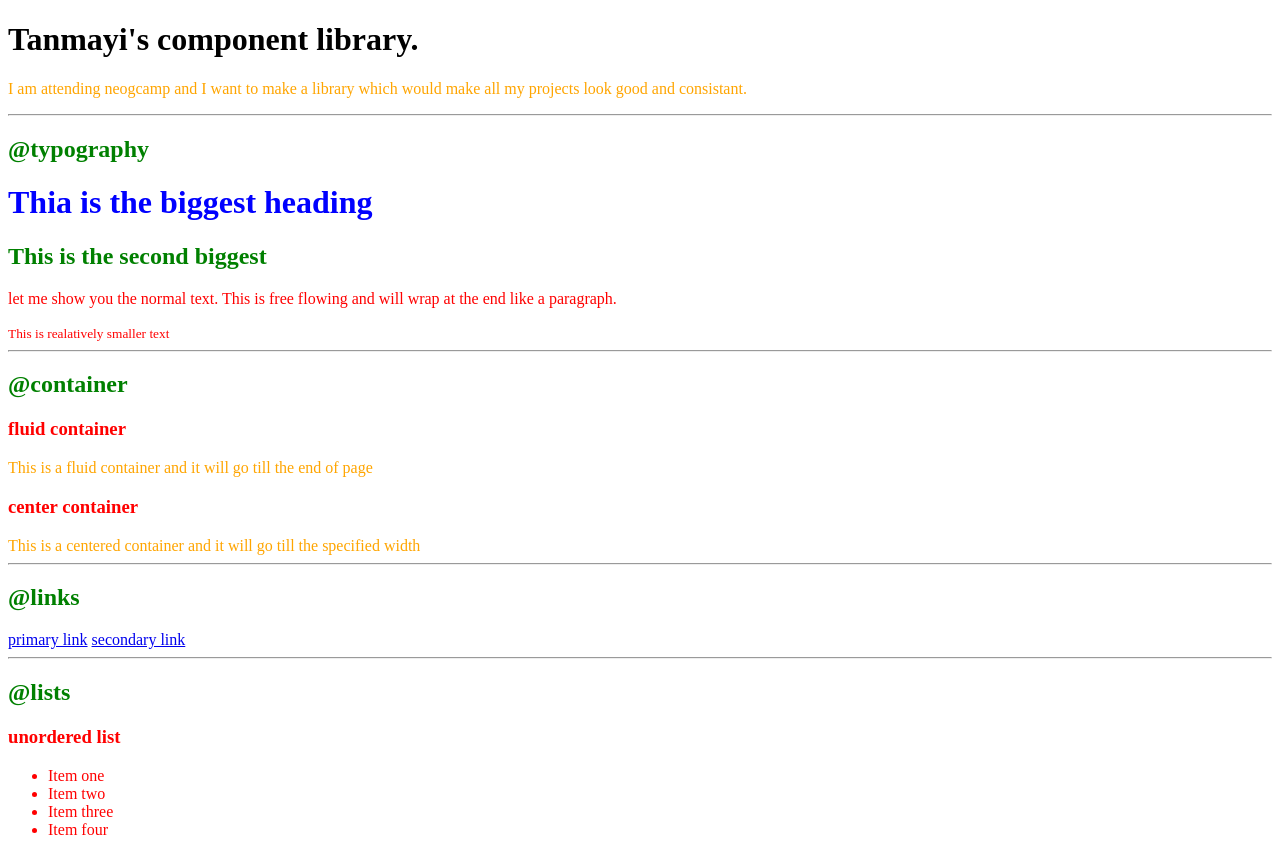
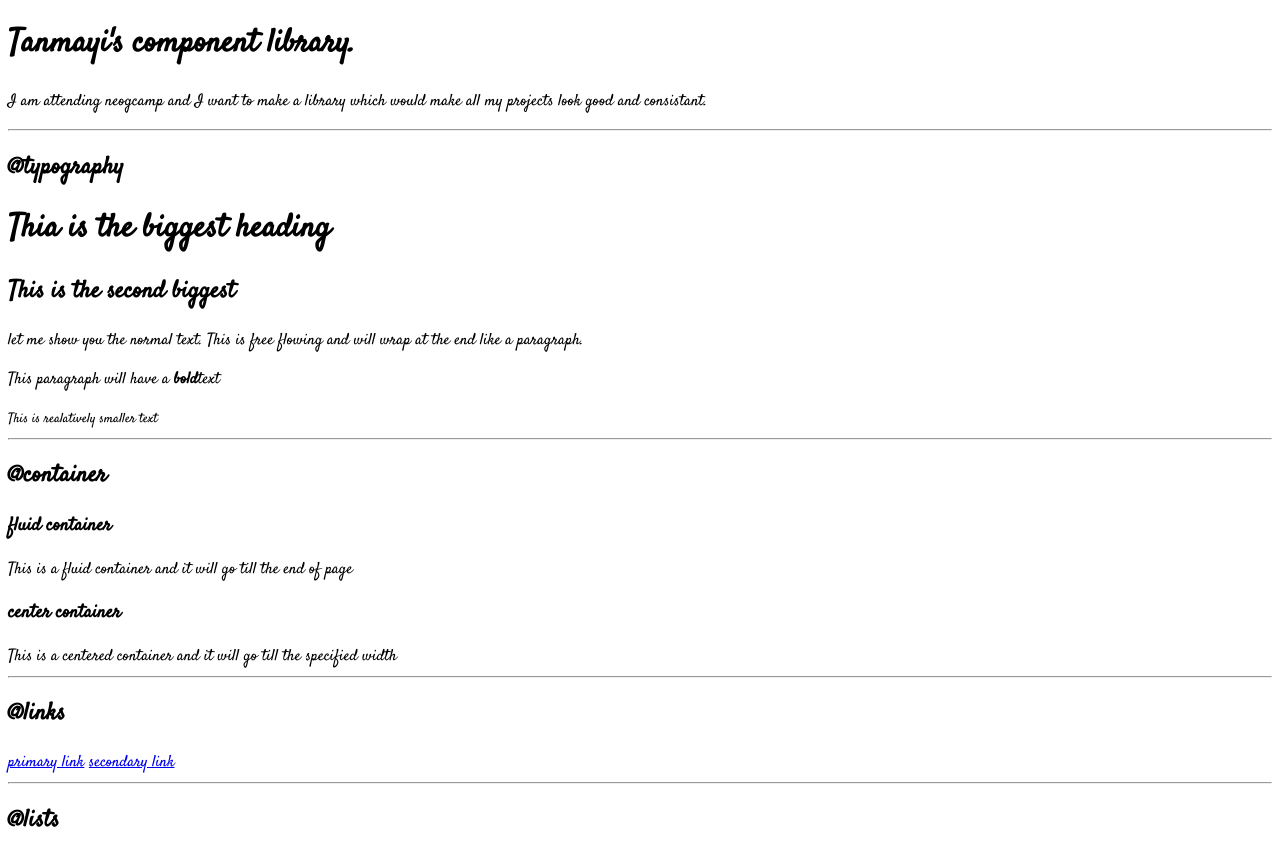
Before and after one commit to TANMAYI-DEVARASETTI/TANMAYI-DEVARASETTI-sample, a plain HTML site: page index.html in a window 1280 px wide. Shown: the top 842 px of the page. Drawn offline with Linux system fonts and the light colour scheme.

Commit message:
typography

```diff
--- a/index.html
+++ b/index.html
@@ -8,8 +8,8 @@
         <link href="styles.css" rel="stylesheet" />
 </head>
 <body>
-    <h1 id="lib-header">Tanmayi's component library.</h1>
-    <p class="para">I am attending neogcamp and I want to make a library which would make all my
+    <h1>Tanmayi's component library.</h1>
+    <p>I am attending neogcamp and I want to make a library which would make all my
         projects look good and consistant.</p>
 
         <hr >
@@ -20,6 +20,7 @@
         <h2>This is the second biggest</h2>
         <p>let me show you the normal text. This is free flowing and will wrap at the end
         like a paragraph.</p>
+        <p>This paragraph will have a <strong>bold</strong>text</p>
         <small>This is realatively smaller text</small>
 
         <hr>
@@ -27,10 +28,10 @@
         <h2>@container</h2>
 
         <h3>fluid container</h3>
-        <div class="para">This is a fluid container and it will go till the end of page</div>
+        <div@>This is a fluid container and it will go till the end of page</div>
 
         <h3>center container</h3>
-        <div class="para">This is a centered container and it will go till the specified width</div>
+        <div>This is a centered container and it will go till the specified width</div>
 
         <hr>
 
--- a/styles.css
+++ b/styles.css
@@ -1,19 +1,4 @@
+@import url('https://fonts.googleapis.com/css2?family=Satisfy&display=swap');
 body {
-    color: red;
+    font-family: 'Satisfy', cursive;
 }
-
-h1 {
-    color:blue;
-}
-
-h2 {
-    color:green;
-}
-
-#lib-header {
-    color:black;
-}
-
-.para {
-    color:orange;
-}
```
